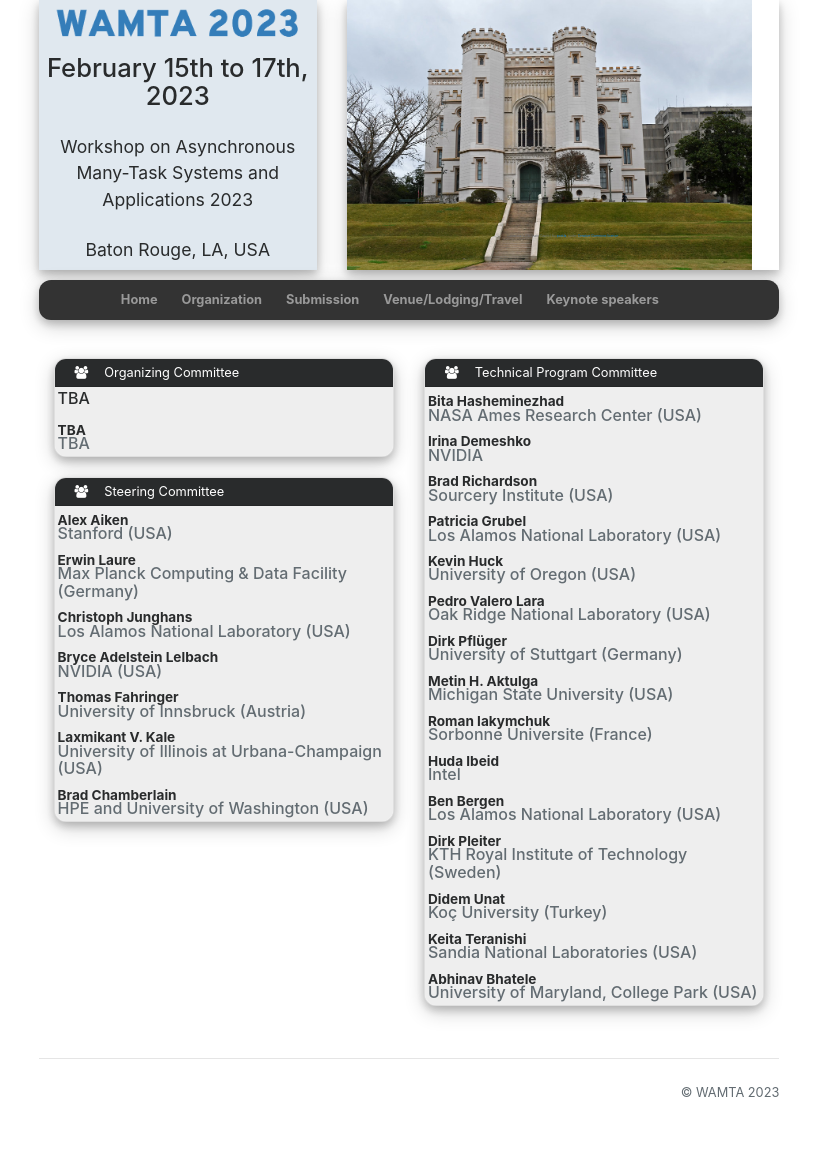
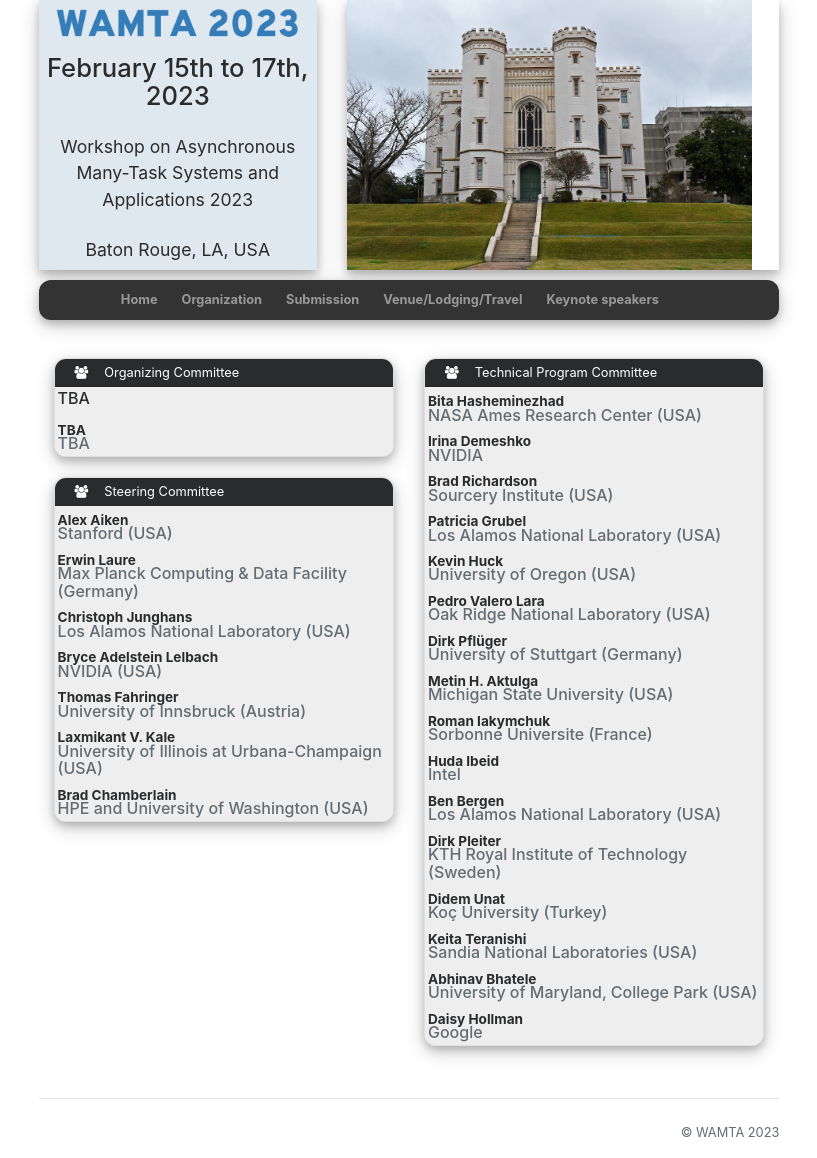
Before and after one commit to wamta26/WAMTA26.github.io, a Jekyll site: the page built from committees.html, in a window 1280 px wide. Shown: the whole page, without its empty margins (231-1048 px from the left). Built offline with Jekyll 4.4.1, drawn with Linux system fonts in a browser that asks for light colours; nearby versions of some CDN libraries; before the commit the page ends 1118 px from its top, so only the background shows below that.

Commit message:
Update PC

```diff
--- a/_data/conference.yml
+++ b/_data/conference.yml
@@ -175,6 +175,9 @@ technical_program_committees:
   - name: Abhinav Bhatele
     org: University of Maryland, College Park (USA)
     homepage:
+  - name: Daisy Hollman
+    org: Google
+    homepage:
 webmaster:
   - name: Parsa Amini
     org: Halpern-Wight Inc. (USA)
```
